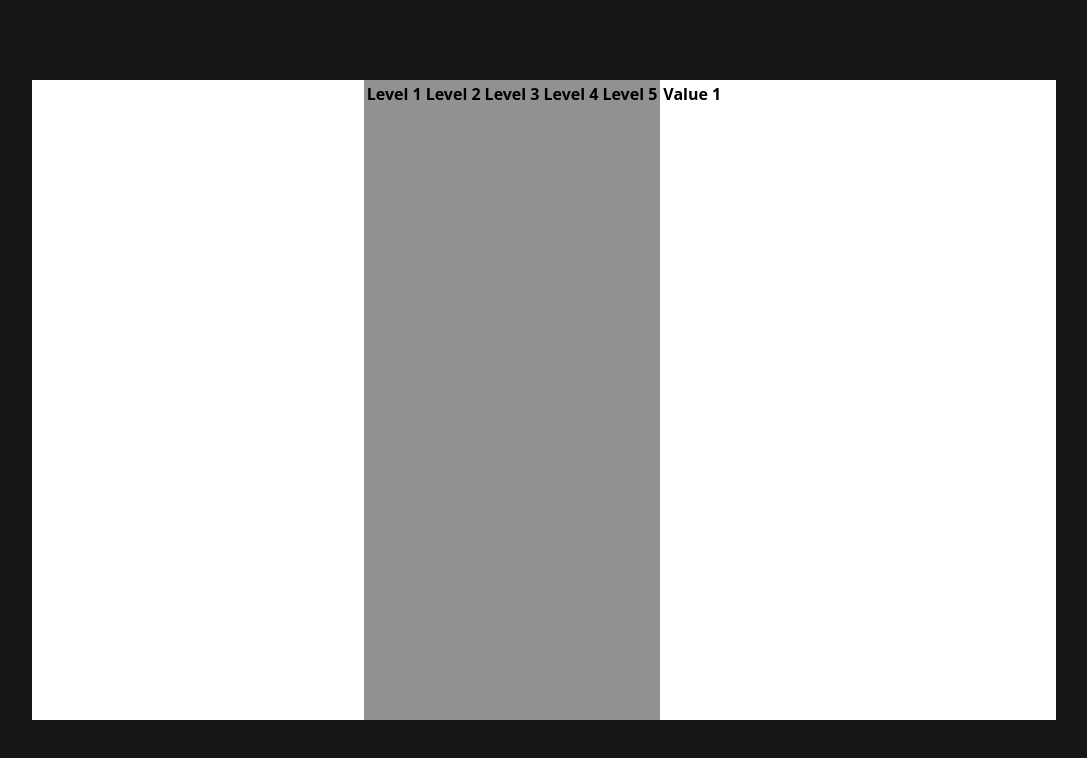
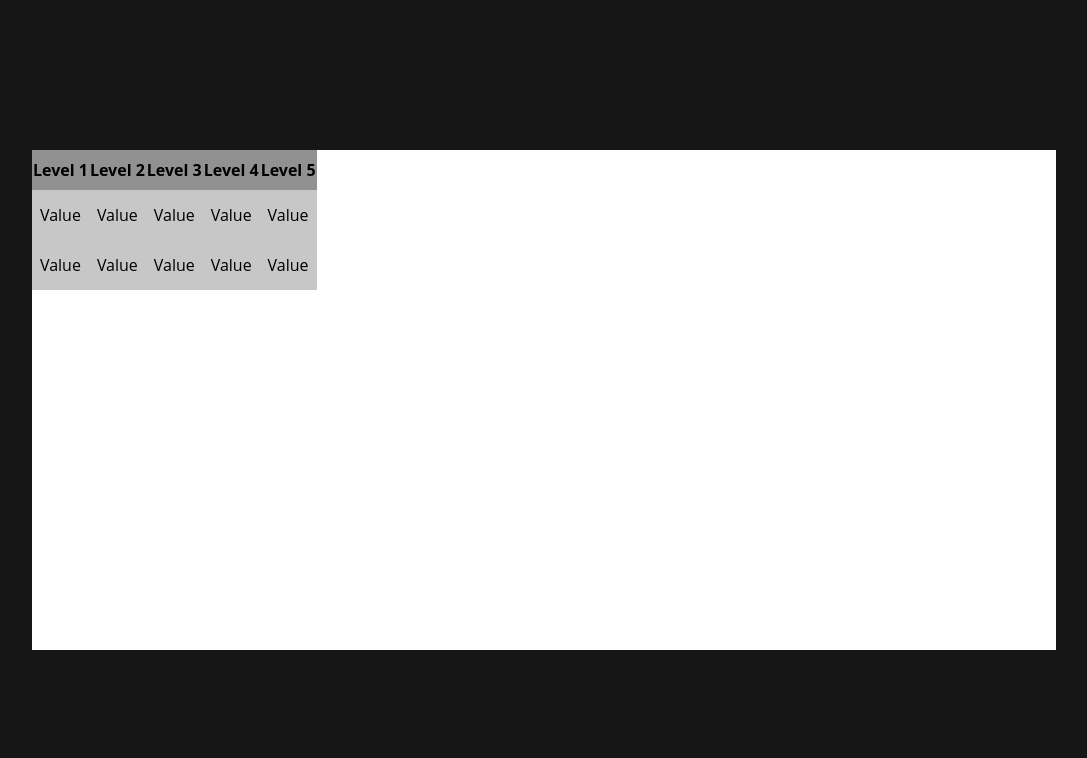
Before and after one commit to zmm2025/react-testing-app, a React (Create React App) app: page / in a window 1280 px wide. Shown: the top 758 px of the page, without its empty margins (96-1183 px from the left). Built offline with nearby package versions, Linux system fonts and the light colour scheme.

Commit message:
Reorganized styles, added more values to ClassSelector placeholder

```diff
--- a/src/assets/styles/app.css
+++ b/src/assets/styles/app.css
@@ -1,12 +1,14 @@
 .app {
   /* Layout */
+  align-items: center;
   display: flex;
+  height: 100vh;
+  justify-content: center;
+  width: 100vw;
+
+  /* Text */
   text-align: center;
-  justify-content: center;
-  align-items: center;
-  width: 100vw;
-  height: 100vh;
 
-  /* Style */
+  /* Appearance */
   background: var(--neutral-10);
 }
--- a/src/assets/styles/class-selector.css
+++ b/src/assets/styles/class-selector.css
@@ -1,16 +1,40 @@
 .class-selector {
     /* Layout */
-    display: flex;
+    display: block;
+    /* height: 80%; */
+    height: 500px;
     width: 80%;
-    height: 80%;
-    justify-content: center;
 
-    /* Style */
+    /* Appearance */
     background: var(--neutral-100);
     color: var(--neutral-0);
 
+    /* Table */
+    border-collapse: collapse;
+
     thead {
+        /* Layout */
+        align-items: center;
+        /* height: 40px; */
+        width: 100%;
+
+        /* Appearance */
         background: var(--neutral-60);
-        color: var(--neutral-0);
+    }
+
+    tbody {
+        /* width: 100%; */
+        /* height: 100%; */
+        height: 100px;
+
+        background: var(--neutral-80);
+    }
+
+    tr {
+        height: 40px;
+    }
+
+    th, td {
+        border-color: var(--neutral-0);
     }
 }
--- a/src/assets/styles/index.css
+++ b/src/assets/styles/index.css
@@ -1,4 +1,13 @@
+body {
+  /* Layout */
+  margin: 0;
+
+  /* Text */
+  font-family: 'Open Sans', sans-serif;
+}
+
 :root {
+  /* CSS Variables */
   --neutral-0:   #000000;
   --neutral-5:   #080808;
   --neutral-10:  #161616;
@@ -10,12 +19,3 @@
   --neutral-95:  #f1f1f1;
   --neutral-100: #ffffff;
 }
-
-body {
-  margin: 0;
-  font-family: 'Open Sans', sans-serif;
-
-  /* ? */
-  -webkit-font-smoothing: antialiased;
-  -moz-osx-font-smoothing: grayscale;
-}
--- a/src/components/ClassSelector.js
+++ b/src/components/ClassSelector.js
@@ -15,7 +15,18 @@ export default function ClassSelector() {
             </thead>
             <tbody>
                 <tr>
-                    <th>Value 1</th>
+                    <td>Value</td>
+                    <td>Value</td>
+                    <td>Value</td>
+                    <td>Value</td>
+                    <td>Value</td>
+                </tr>
+                <tr>
+                    <td>Value</td>
+                    <td>Value</td>
+                    <td>Value</td>
+                    <td>Value</td>
+                    <td>Value</td>
                 </tr>
             </tbody>
         </table>
--- a/src/index.js
+++ b/src/index.js
@@ -14,4 +14,4 @@ root.render(
   <StrictMode>
     <App />
   </StrictMode>
-);
+)
```
